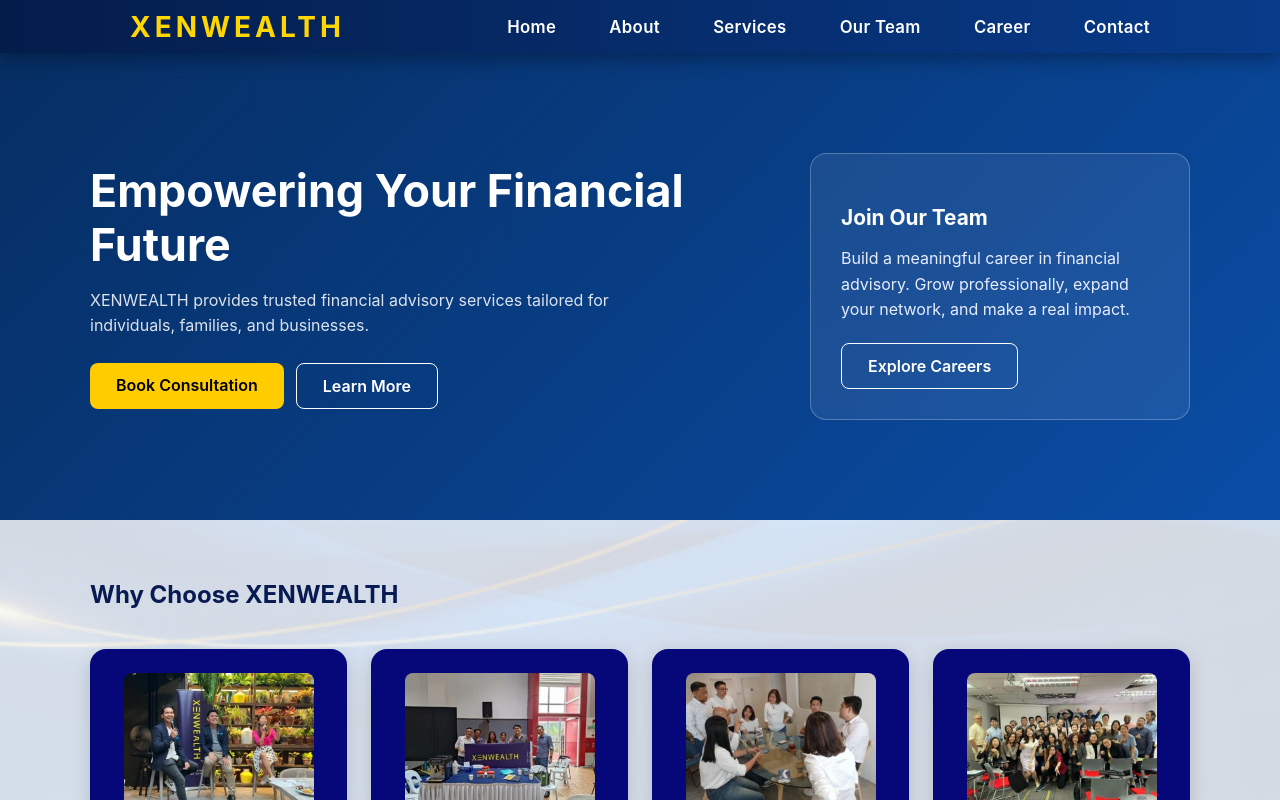
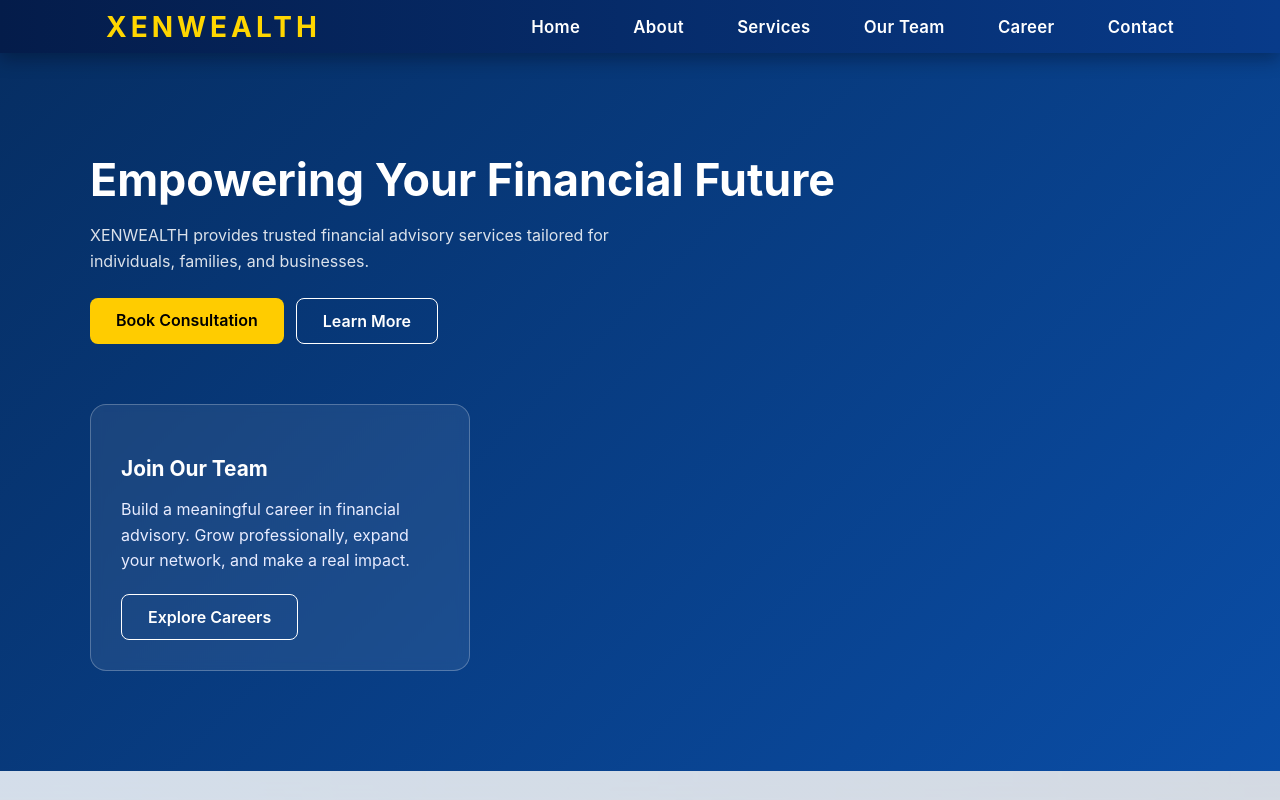
Before and after one commit to Fhariz19/xenwealth, a React (Create React App) app: page / in a window 1280 px wide. Shown: the top 800 px of the page. Built offline with nearby package versions, Linux system fonts and the light colour scheme.

Commit message:
Update navbar mobile fix

```diff
--- a/src/App.css
+++ b/src/App.css
@@ -150,6 +150,10 @@
   margin-bottom: 16px;
 }
 
+.hero-inner {
+  flex-wrap: wrap;
+}
+
 .lead {
   max-width: 600px;
   margin-bottom: 24px;
--- a/src/Components/Navbar.css
+++ b/src/Components/Navbar.css
@@ -4,9 +4,9 @@
 }
 
 .nav-inner {
-  max-width: 1400px;
+  max-width: 1200px;
   margin: 0 auto;
-  padding: 0 2.5rem;
+  padding: 0 1rem;
 
   display: flex;
   align-items: center;
--- a/src/index.css
+++ b/src/index.css
@@ -190,3 +190,13 @@
   .nav-links.open{ display:flex; position:absolute; right:10px; top:64px; background:var(--xen-dark); padding:12px; border-radius:8px; flex-direction:column; gap:10px; }
   .hero-inner{ flex-direction:column; align-items:flex-start; }
 }
+
+html, body {
+  overflow-x: hidden;
+  margin: 0;
+}
+
+img {
+  max-width: 100%;
+  height: auto;
+}
```
